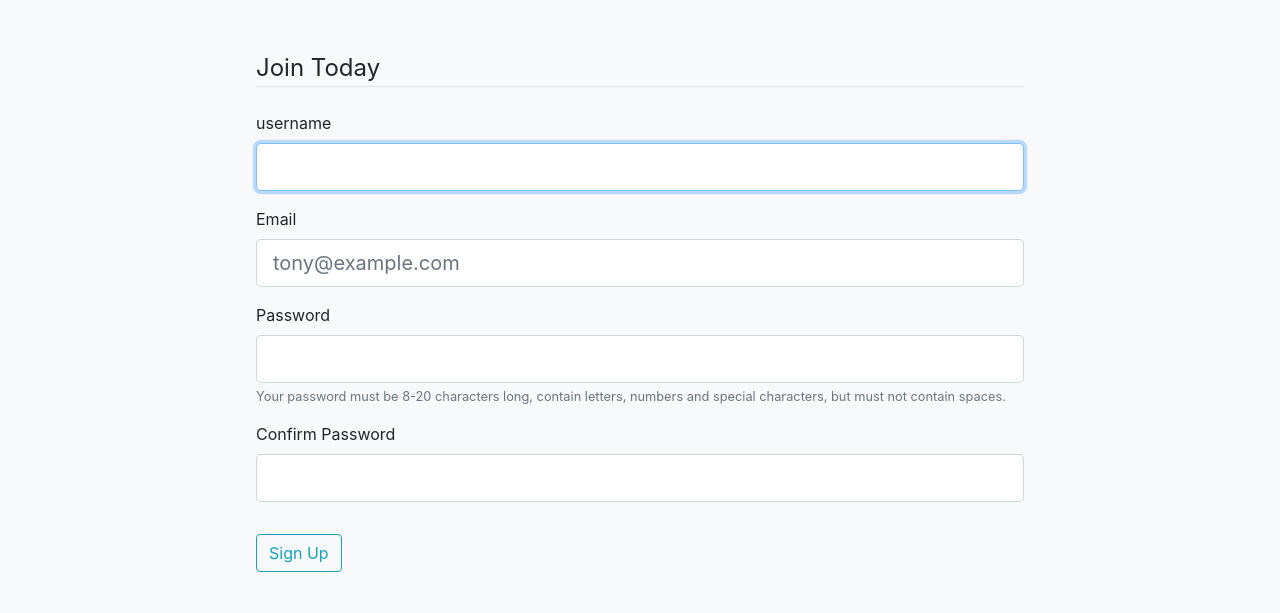
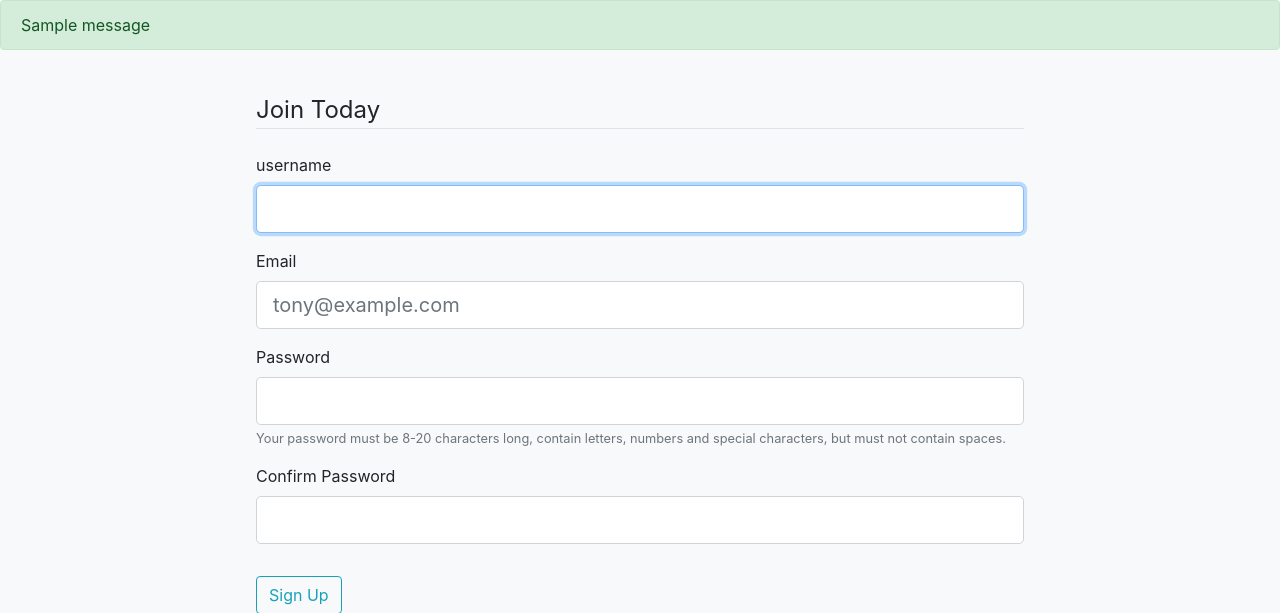
Before and after one commit to Aung-Seth-Pai/flask_web_app, a Flask app: page /register in a window 1280 px wide. Shown: the part 62-675 px from the top of the page. Run offline with Flask 2, Linux system fonts and the light colour scheme; one stand-in notice (Sample message) is shown; some libraries are stand-ins or nearby versions.

Commit message:
add flash messages

```diff
--- a/flextime.py
+++ b/flextime.py
@@ -8,8 +8,7 @@
 import os
 from dotenv import load_dotenv
 
-
-from flask import Flask, redirect, url_for, render_template, request, session
+from flask import Flask, redirect, url_for, render_template, request, session, flash
 from form import RegisterForm, LoginForm
 import sqlite3
 from werkzeug.security import generate_password_hash, check_password_hash
@@ -63,6 +62,7 @@ def register():
 		# database contains (id) PRIMARY KEY AUTOINCREMENT
 		# set session["user_id"] as saved id from database
 		# redirect to home
+		flash("Account successfully created!", "success")
 		return redirect(url_for('index')) # register successful
 	return render_template("register.html", title="register", form=form)
 
@@ -89,12 +89,11 @@ def login():
 						 'hashed_pwd': f'{hashed_pwd}'})
 
 			session['user_id'] = form.email.data
-			#flash('Logged in successfully', 'success')
+			flash('Logged in successfully', 'success')
 		#----End test----
 			return redirect(url_for('index'))
 		else: # if fail
-			#flash('403 Access Denied')
-			return ('<h1>Access Denied</h1>')
+			flash("Access Denied", "danger")
 	return render_template("login.html", title="login", form=form)
 
 @app.route("/logout")
--- a/templates/layout.html
+++ b/templates/layout.html
@@ -64,12 +64,9 @@
 				    	</li>
 				    </ul>
 				{% endif %}
-
-
 				</div>
 			</div>
 		</nav>
-		<br>
 
         <!-- Dynamic Page Title -->
 		{% if title %}
@@ -77,6 +74,19 @@
 		{% else %}
 			<title>FlexTime</title>
 		{% endif %}
+
+		<div class="">
+    		<!-- Message Flashes -->
+			{% with messages = get_flashed_messages(with_categories=true) %}
+			  {% if messages %}
+			    {% for category, message in messages %}
+			    	<div class="alert alert-{{ category }}">
+			    		{{ message }}
+			    	</div>
+			    {% endfor %}
+			  {% endif %}
+			{% endwith %}
+    	</div>
 
     <head>
 
```
